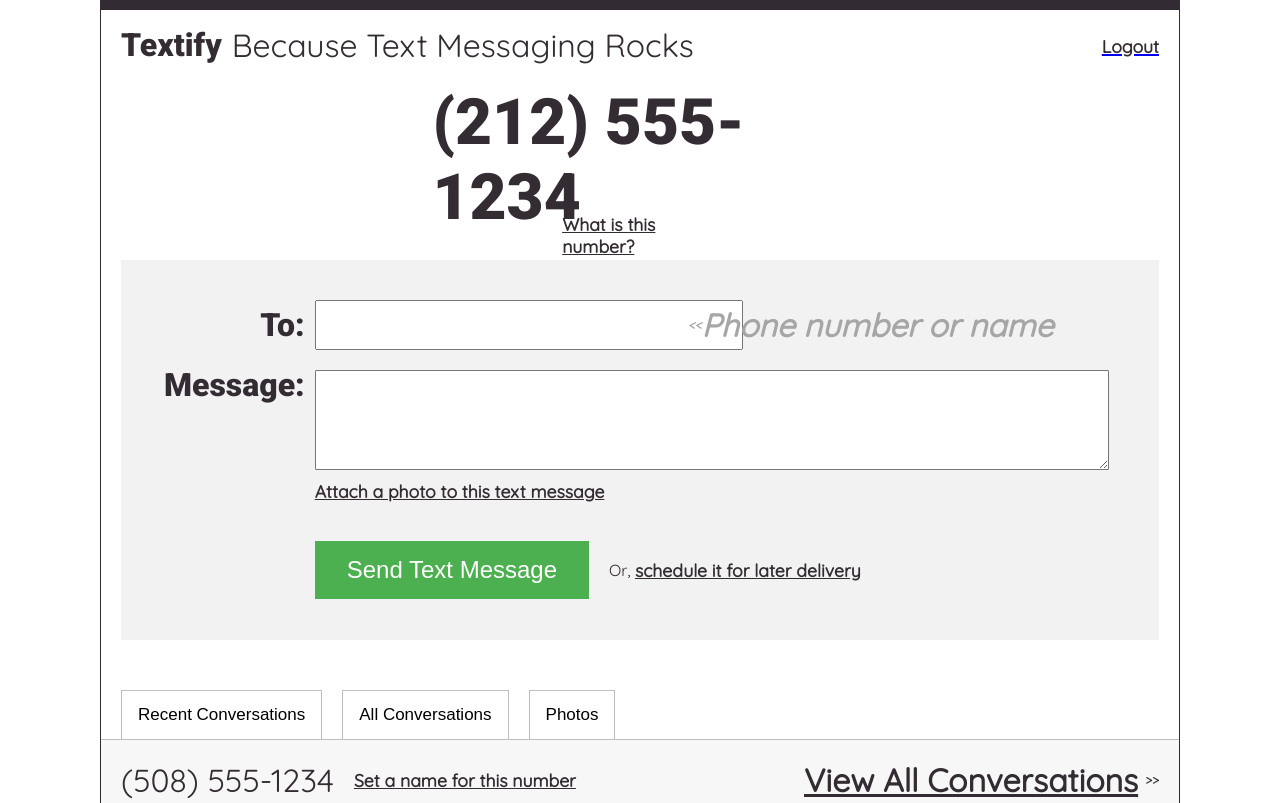
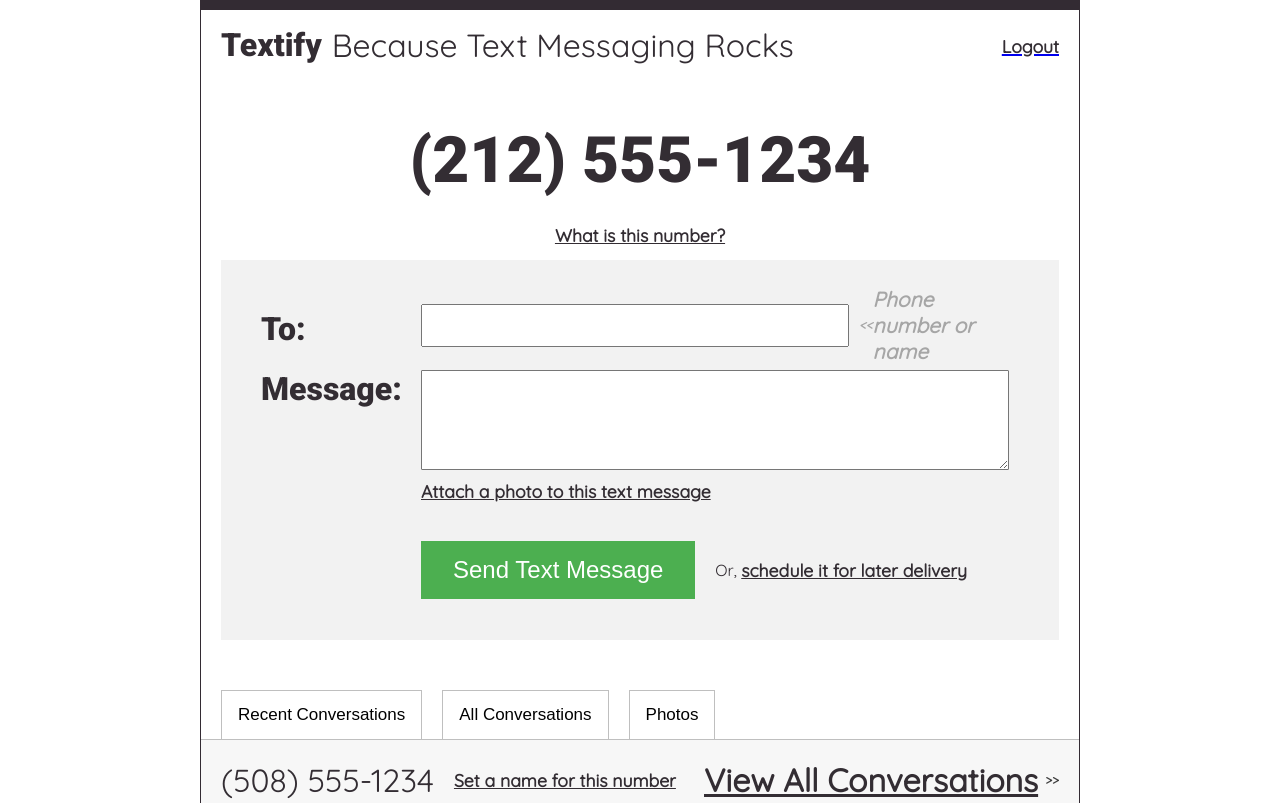
Before and after one commit to othnielalexander/Assignment-2, a plain HTML site: page index.html in a window 1280 px wide. Shown: the top 803 px of the page. Drawn offline with Linux system fonts and the light colour scheme.

Commit message:
rework-media_query

```diff
--- a/index.html
+++ b/index.html
@@ -15,6 +15,7 @@
     <title>Assignment 2</title>
   </head>
   <body>
+    <div class="main-container">
     <div class="container">
       <section class="border-box">
         <header class="site-title">
@@ -48,9 +49,9 @@
                 type="text"
                 name="myText"
               />
-            </div>
-            <div class="row1-col-3">
-              <span class="small-brackets">&lt;&lt;</span>Phone number or name
+              <div class="row1-col-3">
+                <span class="small-brackets">&lt;&lt;</span> Phone number or name
+              </div>
             </div>
           </div>
 
@@ -175,5 +176,6 @@
       <div class="final-left">Textify &#169; 2011</div>
       <div class="final-right">All text messaging data on this site is kept 100% secure - <a class="all-links" href="#">read our security policy</a></div>
     </footer>
+  </div>
   </body>
 </html>
--- a/styles.css
+++ b/styles.css
@@ -13,9 +13,13 @@ body {
   color: #332d33;
 }
 
+.main-container {
+  margin: 0px 200px;
+}
+
 .container {
   border: 1px solid #332b33;
-  margin: 0 100px;
+  margin: 0 auto;
   border-top-width: 10px;
 }
 
@@ -29,10 +33,11 @@ span {
   font-weight: bold;
 }
 
-
 /* =============
  Typography
  ===============*/
+
+/* Nothing to add here atleast for now */
 
 /* =============
 Section 1
@@ -86,13 +91,14 @@ nav ul {
   font-size: 1.25rem;
 }
 
-@media (max-width: 675px) {
+@media (max-width: 905px) {
   .site-title {
     flex-direction: column;
   }
 
   .main-title {
     flex-direction: column;
+    font-size: 1.2rem;
   }
 }
 
@@ -106,7 +112,8 @@ nav ul {
 
 .main-number {
   height: 100px;
-  width: 40%;
+  width: 100%;
+  max-width: 1500px;
   margin: 0 auto;
   margin-top: 30px;
   font-size: 4rem;
@@ -117,11 +124,18 @@ nav ul {
   align-items: center;
 }
 
+@media (max-width: 905px) {
+  .main-number {
+    font-size: 1.8rem;
+  }
+}
+
 /* row 3 */
 
 .number-desc {
   height: 30px;
-  width: 15%;
+  width: 100%;
+  max-width: 1500px;
   margin: 10px auto 10px auto;
   display: flex;
   justify-content: center;
@@ -136,35 +150,35 @@ nav ul {
   padding: 40px;
   height: 380px;
   width: 100%;
+  max-width: 1500px;
 }
 
-/* First Row Parent */
 .message-row1 {
   display: flex;
   align-items: center;
+  width: 100%;
+  max-width: 1500px;
 }
 
-/* First row child */
 .row-col-title {
-  display: flex;
-  width: 15%;
+  width: 100%;
+  max-width: 150px;
   height: 30px;
   font-size: 2rem;
   font-family: "Roboto", sans-serif;
   font-weight: bold;
-  justify-content: flex-end;
   align-items: center;
 }
 
 .row1-col-2 {
   display: flex;
-  width: 40%;
+  width: 100%;
   height: 50px;
   padding: 0px 10px;
+  align-items: center;
 }
 
 .fill-width-text-box-1 {
-  flex: 1;
   font-size: 2rem;
 }
 
@@ -173,14 +187,25 @@ nav ul {
 }
 
 .row1-col-3 {
-  width: 40%;
+  margin-left: 10px;
+  display: flex;
+  width: 100%;
+  max-width: 300px;
   height: 30px;
-  font-size: 2rem;
+  font-size: 1.3rem;
   font-style: italic;
-  display: flex;
   align-items: center;
   font-weight: bold;
   color: #a6a6a6;
+}
+
+@media (max-width: 905px) {
+  .message-row1 {
+    display: inline-block;
+  }
+
+  .row1-col-2 {
+  }
 }
 
 /* Second Row Parent */
```
